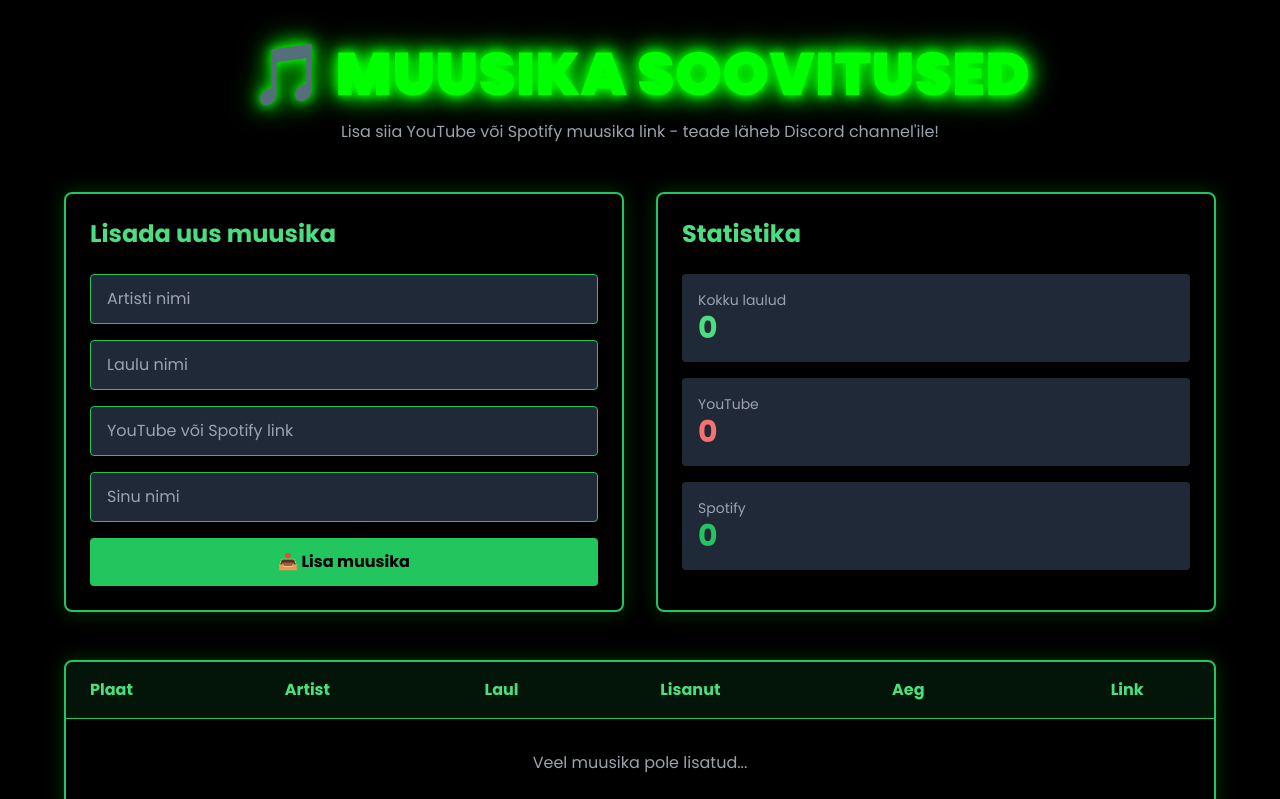
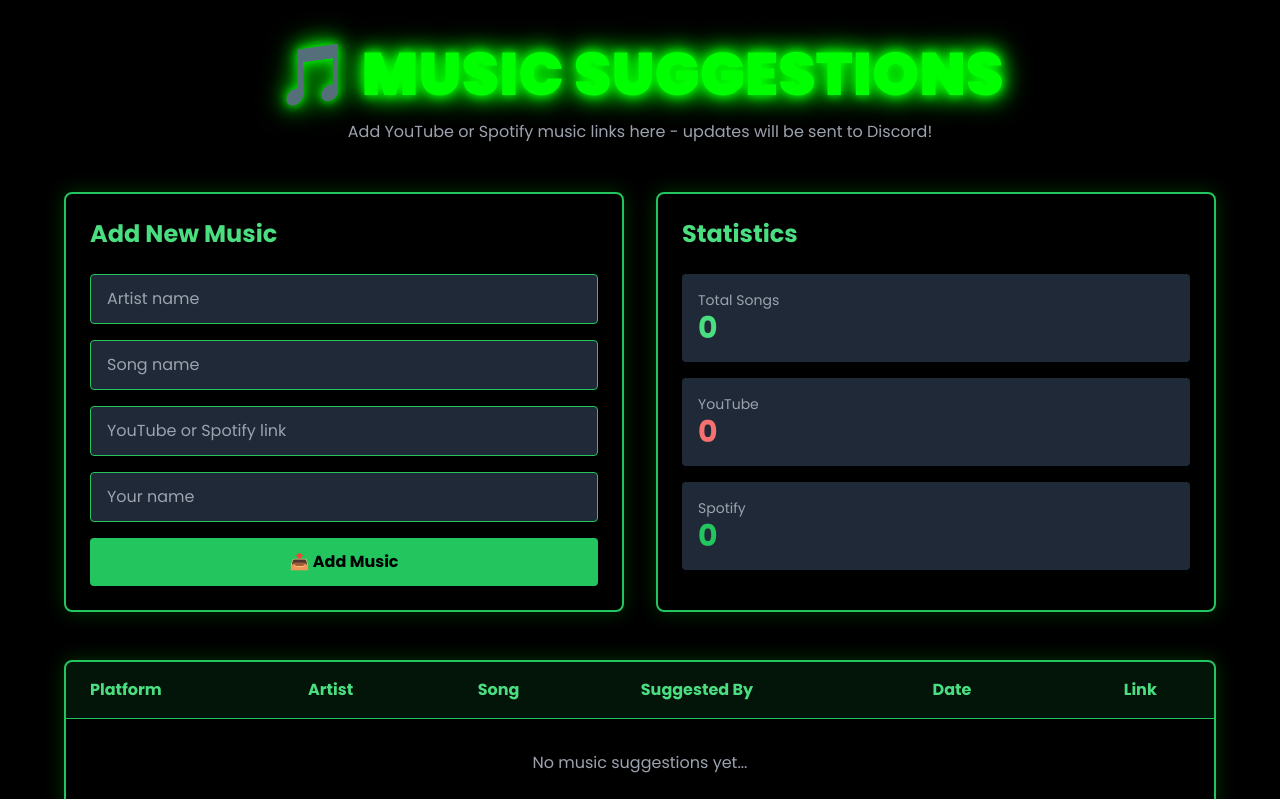
Before and after one commit to lumi1777777777-max/mainstreet-rp, a Next.js app: page / in a window 1280 px wide. Shown: the part 1360-2159 px from the top of the page. Built offline with nearby package versions, Linux system fonts and the light colour scheme.

Commit message:
Translate all UI text to English

```diff
--- a/app/components/MusicSuggestions.tsx
+++ b/app/components/MusicSuggestions.tsx
@@ -68,7 +68,7 @@ export default function MusicSuggestions() {
           songName: formData.songName,
           musicLink: formData.musicLink,
           suggestedBy: formData.suggestedBy,
-          timestamp: new Date().toLocaleString('et-EE'),
+          timestamp: new Date().toLocaleString('en-US'),
           platform: determinePlatform(formData.musicLink),
         };
 
@@ -76,7 +76,7 @@ export default function MusicSuggestions() {
         setEntries(updatedEntries);
         localStorage.setItem('musicSuggestions', JSON.stringify(updatedEntries));
 
-        setMessage(`✅ Muusika lisatud! Discord channel'ile saadetud!`);
+        setMessage(`✅ Music suggestion added! Message sent to Discord!`);
         setFormData({
           artist: '',
           songName: '',
@@ -87,7 +87,7 @@ export default function MusicSuggestions() {
         setTimeout(() => setMessage(''), 3000);
       }
     } catch (error: any) {
-      const errorMsg = error.response?.data?.error || error.message || 'Viga!';
+      const errorMsg = error.response?.data?.error || error.message || 'Error!';
       setMessage(`❌ ${errorMsg}`);
     } finally {
       setLoading(false);
@@ -98,10 +98,10 @@ export default function MusicSuggestions() {
     <section className="music-suggestions py-24 px-4 bg-black">
       <div className="max-w-6xl mx-auto">
         <h2 className="text-5xl md:text-6xl font-black glow-green mb-4 text-center">
-          🎵 MUUSIKA SOOVITUSED
+          🎵 MUSIC SUGGESTIONS
         </h2>
         <p className="text-gray-400 text-center mb-12">
-          Lisa siia YouTube või Spotify muusika link - teade läheb Discord channel'ile!
+          Add YouTube or Spotify music links here - updates will be sent to Discord!
         </p>
 
         <div className="grid md:grid-cols-2 gap-8 mb-12">
@@ -109,12 +109,12 @@ export default function MusicSuggestions() {
           <div className="border-2 border-green-500 rounded-lg p-6 backdrop-blur-sm" style={{
             boxShadow: '0 0 20px rgba(0, 255, 0, 0.2)',
           }}>
-            <h3 className="text-2xl font-bold text-green-400 mb-6">Lisada uus muusika</h3>
+            <h3 className="text-2xl font-bold text-green-400 mb-6">Add New Music</h3>
             <form onSubmit={handleSubmit} className="space-y-4">
               <input
                 type="text"
                 name="artist"
-                placeholder="Artisti nimi"
+                placeholder="Artist name"
                 value={formData.artist}
                 onChange={handleInputChange}
                 required
@@ -123,7 +123,7 @@ export default function MusicSuggestions() {
               <input
                 type="text"
                 name="songName"
-                placeholder="Laulu nimi"
+                placeholder="Song name"
                 value={formData.songName}
                 onChange={handleInputChange}
                 required
@@ -132,7 +132,7 @@ export default function MusicSuggestions() {
               <input
                 type="url"
                 name="musicLink"
-                placeholder="YouTube või Spotify link"
+                placeholder="YouTube or Spotify link"
                 value={formData.musicLink}
                 onChange={handleInputChange}
                 required
@@ -141,7 +141,7 @@ export default function MusicSuggestions() {
               <input
                 type="text"
                 name="suggestedBy"
-                placeholder="Sinu nimi"
+                placeholder="Your name"
                 value={formData.suggestedBy}
                 onChange={handleInputChange}
                 required
@@ -152,7 +152,7 @@ export default function MusicSuggestions() {
                 disabled={loading}
                 className="w-full px-6 py-3 bg-green-500 text-black font-bold rounded hover:bg-green-400 transition-all duration-300 disabled:opacity-50"
               >
-                {loading ? 'Saadatakse...' : '📤 Lisa muusika'}
+                {loading ? 'Submitting...' : '📤 Add Music'}
               </button>
             </form>
             {message && (
@@ -168,10 +168,10 @@ export default function MusicSuggestions() {
           <div className="border-2 border-green-500 rounded-lg p-6 backdrop-blur-sm" style={{
             boxShadow: '0 0 20px rgba(0, 255, 0, 0.2)',
           }}>
-            <h3 className="text-2xl font-bold text-green-400 mb-6">Statistika</h3>
+            <h3 className="text-2xl font-bold text-green-400 mb-6">Statistics</h3>
             <div className="space-y-4">
               <div className="bg-gray-800 p-4 rounded">
-                <div className="text-gray-400 text-sm">Kokku laulud</div>
+                <div className="text-gray-400 text-sm">Total Songs</div>
                 <div className="text-3xl font-bold text-green-400">{entries.length}</div>
               </div>
               <div className="bg-gray-800 p-4 rounded">
@@ -198,11 +198,11 @@ export default function MusicSuggestions() {
             <table className="w-full">
               <thead>
                 <tr className="bg-green-500 bg-opacity-10 border-b border-green-500">
-                  <th className="px-6 py-4 text-left text-green-400 font-bold">Plaat</th>
+                  <th className="px-6 py-4 text-left text-green-400 font-bold">Platform</th>
                   <th className="px-6 py-4 text-left text-green-400 font-bold">Artist</th>
-                  <th className="px-6 py-4 text-left text-green-400 font-bold">Laul</th>
-                  <th className="px-6 py-4 text-left text-green-400 font-bold">Lisanut</th>
-                  <th className="px-6 py-4 text-left text-green-400 font-bold">Aeg</th>
+                  <th className="px-6 py-4 text-left text-green-400 font-bold">Song</th>
+                  <th className="px-6 py-4 text-left text-green-400 font-bold">Suggested By</th>
+                  <th className="px-6 py-4 text-left text-green-400 font-bold">Date</th>
                   <th className="px-6 py-4 text-center text-green-400 font-bold">Link</th>
                 </tr>
               </thead>
@@ -210,7 +210,7 @@ export default function MusicSuggestions() {
                 {entries.length === 0 ? (
                   <tr>
                     <td colSpan={6} className="px-6 py-8 text-center text-gray-400">
-                      Veel muusika pole lisatud...
+                      No music suggestions yet...
                     </td>
                   </tr>
                 ) : (
@@ -232,7 +232,7 @@ export default function MusicSuggestions() {
                           rel="noopener noreferrer"
                           className="text-green-400 hover:text-green-300 font-bold transition-colors"
                         >
-                          Avaa →
+                          Open →
                         </a>
                       </td>
                     </tr>
```
